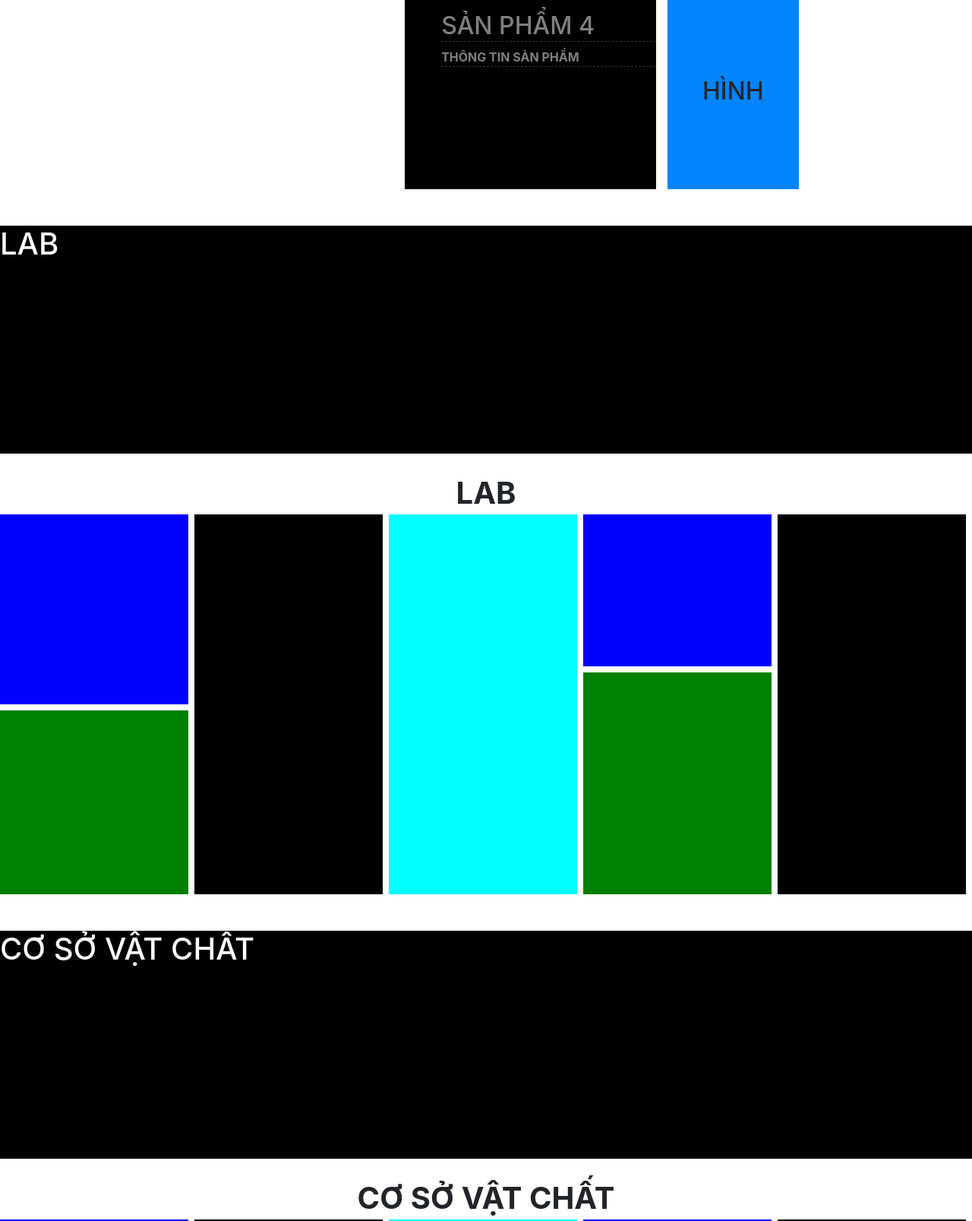
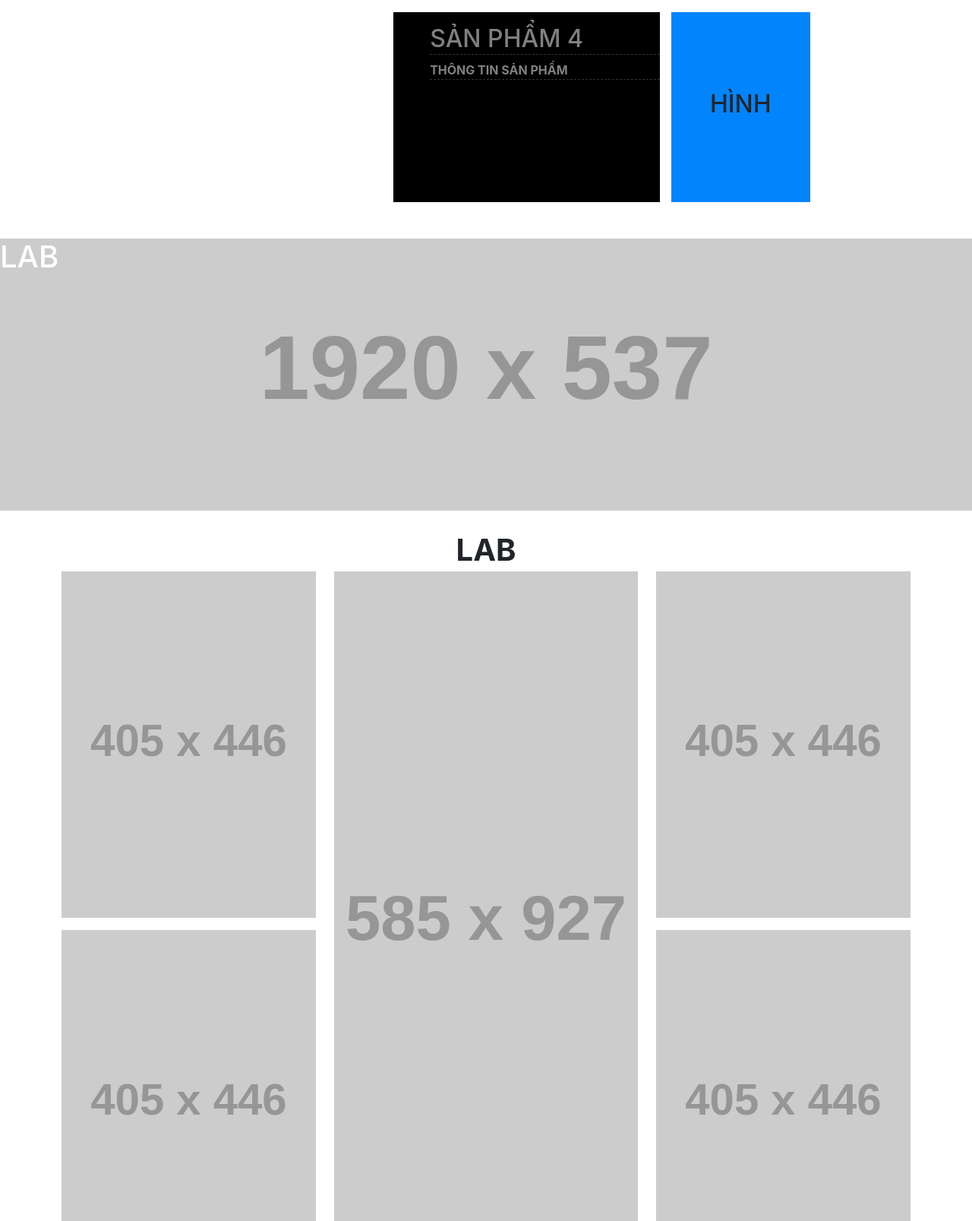
Before and after one commit to mnit016/mnit016.github.io, a PHP site: page / in a window 1280 px wide. Shown: the part 4893-6500 px from the top of the page at 76% size. Run offline with PHP 8.4, Linux system fonts and the light colour scheme; grey boxes labelled with a size stand in for pictures from a placeholder-image service; some libraries are stand-ins or nearby versions.

Commit message:
update image frame

```diff
--- a/public/contact.html
+++ b/public/contact.html
@@ -1,14 +1,9 @@
 
-    <section style="height: 350px; width: 100%;">
-        <div class="row h-100">
-            <div class="col-5 center-div" style="background-color: goldenrod;">
-                <h1>CONTACT US</h1>
-            </div>
-            <div class="col-7" style="background-color: black;">
-                <h1>Hình</h1>
-            </div>
+    <section>
+        <div class="position-relative">
+            <img class="w-100" src="https://placehold.co/1920x537">
+            <h1 class="position-absolute" style="color: white; top: 0">CONTACT US</h1>
         </div>
-        <h1 style="color: white;">CONTACT US</h1>
     </section>
     <section class="mt-4 mb-5">
         <div class="container">
@@ -16,35 +11,27 @@
                 <div class="col-5">
                     <div class="h-100 custom-background-color">
                         <div class="p-5">
-                            <div class="bg-dark" style="height: 300px;">
-                                <h1>Hình</h1>
+                            <div>
+                                <img class="w-100" src="https://placehold.co/452x404">
                             </div>
                             <h1 class="text-white" style="font-size: 3rem;">EUROFILM</h1>
                             <p class="text-white text-justify" style="font-size: 10px;">
                                 LOREM IPSUM DOLOR SIT AMET, CONSECTETUER ADIPISCING ELIT, SED DIAM
                                 NONUMMY NIBH EUISMOD TINCIDUNT UT LAOREET DOLORE MAGNA ALIQUAM
                                 ERAT VOLUTPAT. UT WISI ENIM AD MINIM VENIAM, QUIS NOSTRUD EXERCI TATION
-                                ULLAMCORPER SUSCIPIT LOBORTIS NISL UT ALIQUIP EX EA COMMODO CONSEQUAT. DUIS AUTEM VEL EUM IRIURE DOLOR IN HENDRERIT IN VULPUTATE VELIT
-                                ESSE MOLESTIE CONSEQUAT, VEL ILLUM DOLORE EU FEUGIAT NULLA FACILISIS AT
-                                VERO EROS ET ACCUMSAN ET IUSTO ODIO DIGNISSIM QUI BLANDIT PRAESENT
-                                LUPTATUM ZZRIL DELENIT AUGUE DUIS DOLORE TE FEUGAIT NULLA FACILISI.
+                                ULLAMCORPER SUSCIPIT LOBORTIS NISL UT ALIQUIP EX EA COMMODO CONSEQUAT.
                             </p>
                             <p class="text-white text-justify" style="font-size: 10px;">
                                 LOREM IPSUM DOLOR SIT AMET, CONSECTETUER ADIPISCING ELIT, SED DIAM
                                 NONUMMY NIBH EUISMOD TINCIDUNT UT LAOREET DOLORE MAGNA ALIQUAM
                                 ERAT VOLUTPAT. UT WISI ENIM AD MINIM VENIAM, QUIS NOSTRUD EXERCI TATION
-                                ULLAMCORPER SUSCIPIT LOBORTIS NISL UT ALIQUIP EX EA COMMODO CONSEQUAT. DUIS AUTEM VEL EUM IRIURE DOLOR IN HENDRERIT IN VULPUTATE VELIT
-                                ESSE MOLESTIE CONSEQUAT, VEL ILLUM DOLORE EU FEUGIAT NULLA FACILISIS AT
-                                VERO EROS ET ACCUMSAN ET IUSTO ODIO DIGNISSIM QUI BLANDIT PRAESENT
-                                LUPTATUM ZZRIL DELENIT AUGUE DUIS DOLORE TE FEUGAIT NULLA FACILISI.
+                                ULLAMCORPER SUSCIPIT LOBORTIS NISL UT ALIQUIP EX EA COMMODO CONSEQUAT.
                             </p>
                         </div>
                     </div>
                 </div>
                 <div class="col-7 pl-0">
-                    <div class="h-100 bg-dark">
-                        <h1 class="text-white">Hình</h1>
-                    </div>
+                    <img class="w-100" src="https://placehold.co/872x987">
                 </div>
                 <div class="pt-3 col-5">
                     <div class="custom-background-color">
--- a/public/css/common.css
+++ b/public/css/common.css
@@ -51,3 +51,9 @@
 textarea {
     outline: none;
 }
+
+.background-image {
+    background-position: center;
+    background-repeat: no-repeat;
+    background-size: cover;
+}
--- a/public/infra.html
+++ b/public/infra.html
@@ -1,64 +1,57 @@
 
-    <section style="height: 300px; width: 100%; background-color: black;">
-        <h1 style="color: white;">CƠ SỞ VẬT CHẤT</h1>
+    <section>
+        <div class="position-relative">
+            <img class="w-100" src="https://placehold.co/1920x537">
+            <h1 class="position-absolute" style="color: white; top: 0">CƠ SỞ VẬT CHẤT</h1>
+        </div>
     </section>
     <section class="mt-4 mb-5">
         <div class="row">
             <h1 class="p-1 font-weight-bold m-auto">CƠ SỞ VẬT CHẤT</h1>
         </div>
-        <div class="w-100">
-            <div class="d-flex justify-content-around">
-                <div class="w-20" style="height: 500px;">
-                    <div class="h-50 mr-2">
-                        <div class="w-100 h-100" style="background-color: blue;">
-
-                        </div>
-                    </div>
-                    <div class="h-50 mr-2 pt-2">
-                        <div class="w-100 h-100" style="background-color: green;">
-
-                        </div>
+        <div class="w-85 m-auto">
+            <div class="row">
+                <div class="col-4">
+                    <div class="h-100">
+                        <img class="w-100" src="https://placehold.co/471x612">
                     </div>
                 </div>
-                <div class="w-20" style="height: 500px;">
-                    <div class="mr-2 h-100">
-                        <div class="w-100 h-100" style="background-color: black;">
-
-                        </div>
+                <div class="col-4">
+                    <div class="h-50">
+                        <img class="w-100" src="https://placehold.co/471x288">
+                    </div>
+                    <div class="h-50 position-relative">
+                        <img class="position-absolute w-100" style="bottom: 0;" src="https://placehold.co/471x288">
                     </div>
                 </div>
-                <div class="w-20" style="height: 500px;">
-                    <div class="h-60 mr-2">
-                        <div class="w-100 h-100" style="background-color: aqua;">
-
-                        </div>
-                    </div>
-                    <div class="h-40 mr-2 pt-2">
-                        <div class="w-100 h-100" style="background-color: black;">
-
-                        </div>
+                <div class="col-4">
+                    <div class="h-100">
+                        <img class="w-100" src="https://placehold.co/471x612">
                     </div>
                 </div>
-                <div class="w-20" style="height: 500px;">
-                    <div class="h-40 mr-2">
-                        <div class="w-100 h-100" style="background-color: blue;">
-
-                        </div>
+            </div>
+            <div class="row pt-4">
+                <div class="col-4">
+                    <div class="h-50">
+                        <img class="w-100" src="https://placehold.co/471x288">
                     </div>
-                    <div class="h-60 mr-2 pt-2">
-                        <div class="w-100 h-100" style="background-color: green;">
-
-                        </div>
+                    <div class="h-50 position-relative">
+                        <img class="position-absolute w-100" style="bottom: 0;" src="https://placehold.co/471x288">
                     </div>
                 </div>
-                <div class="w-20" style="height: 500px;">
-                    <div class="mr-2 h-100">
-                        <div class="w-100 h-100" style="background-color: black;">
-
-                        </div>
+                <div class="col-4">
+                    <div class="h-100">
+                        <img class="w-100" src="https://placehold.co/471x612">
                     </div>
                 </div>
-
+                <div class="col-4">
+                    <div class="h-50">
+                        <img class="w-100" src="https://placehold.co/471x288">
+                    </div>
+                    <div class="h-50 position-relative">
+                        <img class="position-absolute w-100" style="bottom: 0;" src="https://placehold.co/471x288">
+                    </div>
+                </div>
             </div>
         </div>
     </section>
--- a/public/lab.html
+++ b/public/lab.html
@@ -1,59 +1,35 @@
-
-    <section style="height: 300px; width: 100%; background-color: black;">
-        <h1 style="color: white;">LAB</h1>
+<link rel="stylesheet" href="lib/css/bootstrap.min.css" />
+    <section>
+        <div class="position-relative">
+            <img class="w-100" src="https://placehold.co/1920x537">
+            <h1 class="position-absolute" style="color: white; top: 0">LAB</h1>
+        </div>
     </section>
     <section class="mt-4 mb-5">
         <div class="row">
             <h1 class="p-1 font-weight-bold m-auto">LAB</h1>
         </div>
-        <div class="w-100">
-            <div class="d-flex justify-content-around">
-                <div class="w-20" style="height: 500px;">
-                    <div class="h-50 mr-2">
-                        <div class="w-100 h-100" style="background-color: blue;">
-
-                        </div>
+        <div class="w-85 m-auto" style="height: 927px;">
+            <div class="row h-100">
+                <div class="h-100" style="width: 30%;">
+                    <div class="pb-2 h-50">
+                        <div class="h-100 background-image" style="background-image: url(https://placehold.co/405x446);"></div>
                     </div>
-                    <div class="h-50 mr-2 pt-2">
-                        <div class="w-100 h-100" style="background-color: green;">
-
-                        </div>
+                    <div class="pt-2 h-50">
+                        <div class="h-100 background-image" style="background-image: url(https://placehold.co/405x446);"></div>
                     </div>
                 </div>
-                <div class="w-20" style="height: 500px;">
-                    <div class="mr-2 h-100">
-                        <div class="w-100 h-100" style="background-color: black;">
-
-                        </div>
+                <div class="h-100 pl-4 pr-4" style="width: 40%;">
+                    <div class="h-100 background-image" style="background-image: url(https://placehold.co/585x927);"></div>
+                </div>
+                <div class="h-100" style="width: 30%;">
+                    <div class="pb-2 h-50">
+                        <div class="h-100 background-image" style="background-image: url(https://placehold.co/405x446);"></div>
+                    </div>
+                    <div class="pt-2 h-50">
+                        <div class="h-100 background-image" style="background-image: url(https://placehold.co/405x446);"></div>
                     </div>
                 </div>
-                <div class="w-20" style="height: 500px;">
-                    <div class="mr-2 h-100">
-                        <div class="w-100 h-100" style="background-color: aqua;">
-
-                        </div>
-                    </div>
-                </div>
-                <div class="w-20" style="height: 500px;">
-                    <div class="h-40 mr-2">
-                        <div class="w-100 h-100" style="background-color: blue;">
-
-                        </div>
-                    </div>
-                    <div class="h-60 mr-2 pt-2">
-                        <div class="w-100 h-100" style="background-color: green;">
-
-                        </div>
-                    </div>
-                </div>
-                <div class="w-20" style="height: 500px;">
-                    <div class="mr-2 h-100">
-                        <div class="w-100 h-100" style="background-color: black;">
-
-                        </div>
-                    </div>
-                </div>
-
             </div>
         </div>
     </section>
```
